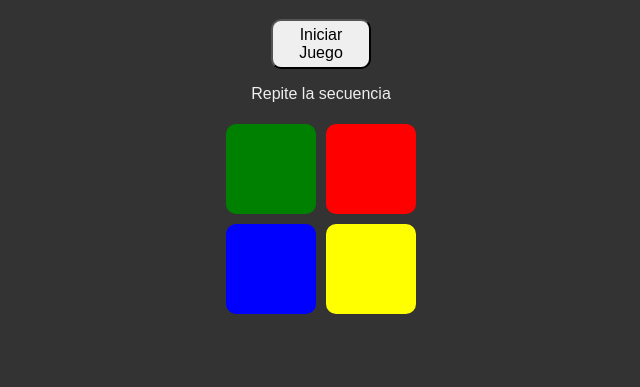
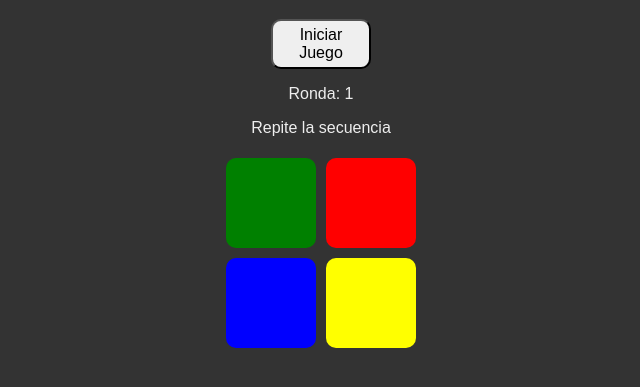
Before and after one commit to lucianatux/SimonDice, a plain HTML site: page index.html in a window 1280 px wide. Both pictures are taken after a click on the button "Iniciar Juego". Shown: the part 61-448 px from the top of the page, without its empty margins (319-959 px from the left). Drawn offline with Linux system fonts and the light colour scheme.

Commit message:
contador

```diff
--- a/index.html
+++ b/index.html
@@ -9,6 +9,8 @@
 <body>
     <h1>Simón Dice</h1>
     <button class="start-btn" onclick="startGame()">Iniciar Juego</button>
+    <p>Ronda: <span id="roundCounter">0</span></p>
+
     <p id="message"></p>
     <div class="game-container">
         <button class="color-button green" onclick="playerClick(0)"></button>
--- a/script.js
+++ b/script.js
@@ -13,6 +13,7 @@ let canClick = false;
 function startGame() {
     sequence = [];
     playerSequence = [];
+    document.getElementById("roundCounter").innerText = "1";
     document.getElementById("message").innerText = "Memoriza la secuencia";
     nextRound();
 }
@@ -21,6 +22,7 @@ function nextRound() {
     playerSequence = [];
     canClick = false;
     sequence.push(Math.floor(Math.random() * 4));
+    document.getElementById("roundCounter").innerText = sequence.length;
     showSequence(0);
 }
 
```
